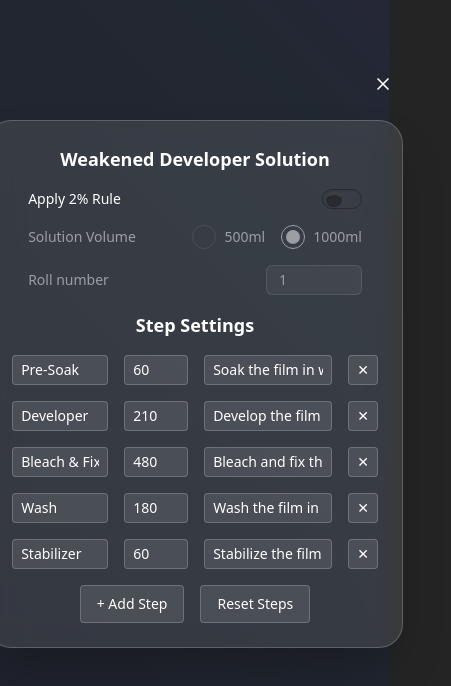
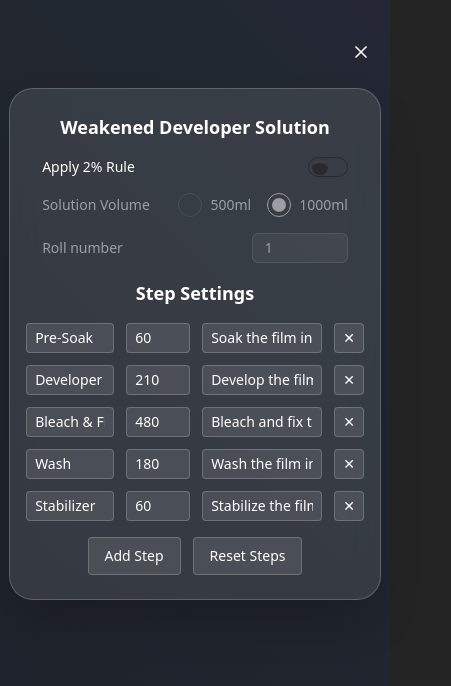
Before and after one commit to jungilhan/sprocket, a Svelte app: page / in a window 390 px wide. Both pictures are taken after a click on the button 328 px from the left and 68 px from the top of the page. Shown: the top 686 px of the page, 451 px wide, since content can reach past the window. Built offline with nearby package versions, Linux system fonts and the light colour scheme.

Commit message:
Fix(layout): Adjust padding in SettingsPanel

```diff
--- a/src/App.svelte
+++ b/src/App.svelte
@@ -135,7 +135,7 @@
   {#if showSettings}
     <div
       use:clickOutside={() => closeSettings()}
-      class="relative z-50 max-w-md mx-auto space-y-4 p-4 rounded-xl"
+      class="relative z-50 max-w-md mx-auto space-y-4 rounded-xl"
     >
       <div class="flex justify-end">
         <GlassButton
@@ -167,7 +167,7 @@
       </GlassButton>
     </div>
 
-    <div class="backdrop-blur-md bg-white/10 border border-white/20 shadow-2xl rounded-3xl p-8">
+    <div class="backdrop-blur-md bg-white/10 border border-white/20 shadow-2xl rounded-3xl p-4">
       <StepTimer
         bind:this={timerRef}
         steps={adjustedSteps}
--- a/src/app.css
+++ b/src/app.css
@@ -42,7 +42,6 @@ body {
 
 #app {
   margin: 0 auto;
-  padding: 2rem;
   text-align: center;
   max-width: 1280px;
 }
@@ -53,7 +52,7 @@ body {
     justify-content: center;
   }
   #app {
-    margin-top: 1rem;
+    margin-top: 2rem;
   }
   .main-wrapper {
     align-items: start;
--- a/src/lib/SettingsPanel.svelte
+++ b/src/lib/SettingsPanel.svelte
@@ -75,7 +75,7 @@
 </script>
 
 
-<div class="backdrop-blur-md border-white/20 bg-white/10 border p-6 rounded-3xl shadow-2xl space-y-4 max-w-md mx-auto">
+<div class="backdrop-blur-md border-white/20 bg-white/10 border px-4 py-6 p-6 md:p-6 rounded-3xl shadow-2xl space-y-4 max-w-md mx-auto">
   <!-- 2% Rule Section -->
   <div class="space-y-4 px-4">
     <h2 class="text-lg font-semibold text-white text-center">Weakened Developer Solution</h2>
@@ -151,13 +151,13 @@
   <!-- Step Settings -->
   <h2 class="text-lg font-semibold text-white">Step Settings</h2>
 
-  <div class="space-y-4">
+  <div class="space-y-3">
     {#each steps as step, i}
-      <div class="flex items-center gap-4">
+      <div class="flex items-center gap-3">
         <input
           type="text"
           bind:value={step.name}
-          class="bg-white/10 text-white border border-white/20 rounded px-2 py-1 text-sm w-24"
+          class="bg-white/10 text-white border border-white/20 rounded px-2 py-1 text-sm w-22"
           on:input={(e) => updateStep(i, 'name', e.currentTarget.value)}
         />
         <input
@@ -170,7 +170,7 @@
         <input
           type="text"
           bind:value={step.description}
-          class="bg-white/10 text-white border border-white/20 rounded px-2 py-1 text-sm w-32"
+          class="bg-white/10 text-white border border-white/20 rounded px-2 py-1 text-sm w-30"
           on:input={(e) => updateStep(i, 'description', e.currentTarget.value)}
         />
 
@@ -186,12 +186,12 @@
     {/each}
   </div>
 
-  <div class="flex justify-center gap-4">
+  <div class="flex justify-center gap-3">
     <button
       class="rounded px-4 py-2 text-white bg-white/10 border border-white/20 hover:bg-white/20 transition-colors text-sm"
       on:click={addStep}
     >
-      + Add Step
+      Add Step
     </button>
 
     <button
```
